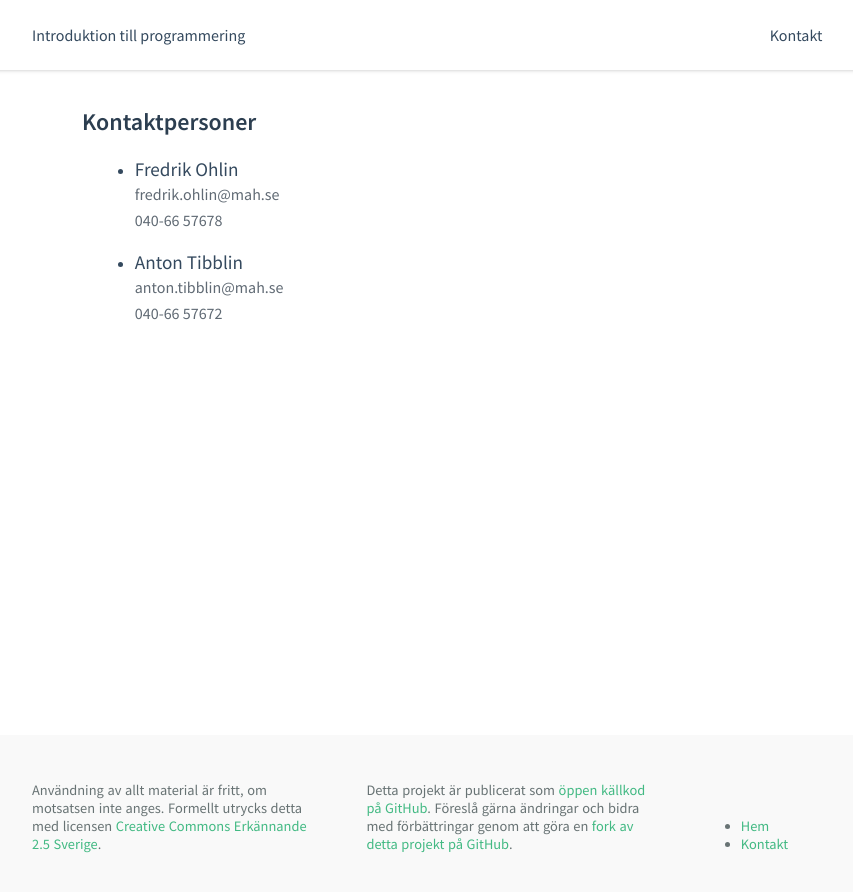
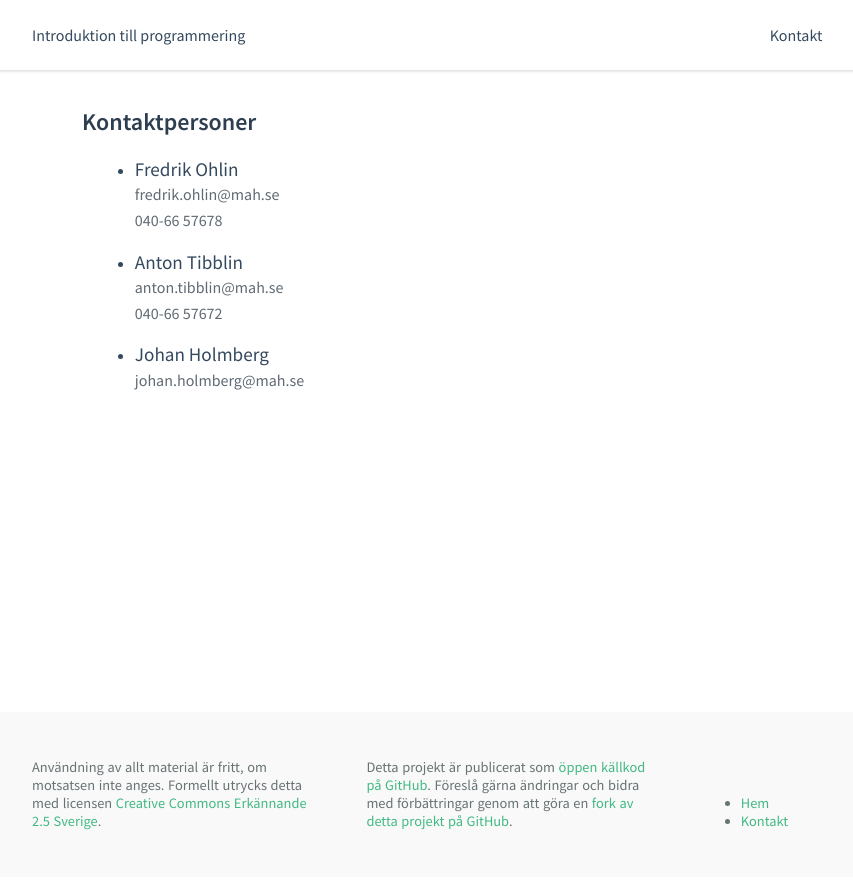
Before and after one commit to mau-dvmt/ia-python, a Jekyll site: the page built from contact/index.html, in a window 1280 px wide. Shown: the top 892 px of the page, without its empty margins (208-1061 px from the left). Built offline with Jekyll 4.4.1, drawn with Linux system fonts in a browser that asks for light colours.

Commit message:
Added myself to the contact list

```diff
--- a/_data/members.yml
+++ b/_data/members.yml
@@ -9,3 +9,7 @@
   github: tibbelit
   email: anton.tibblin@mah.se
   phone: 040-66 57672
+
+- name: Johan Holmberg
+  github: koddas
+  email: johan.holmberg@mah.se
```
